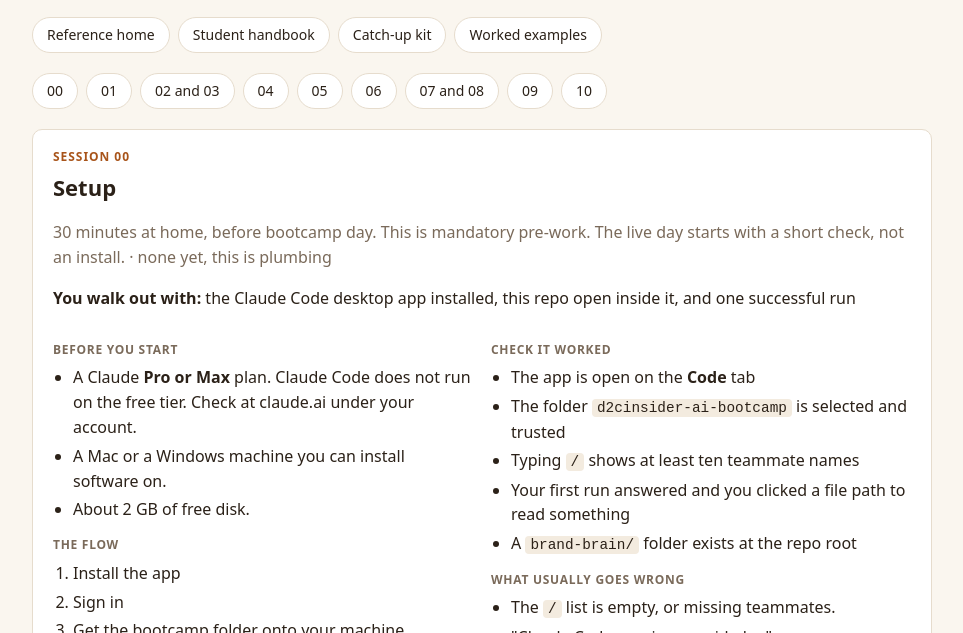
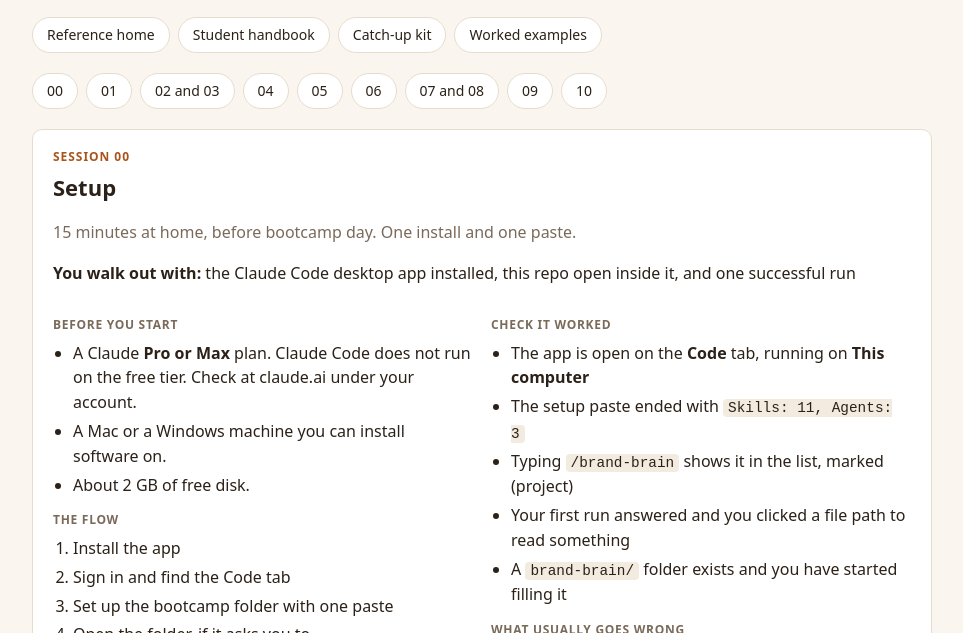
Before and after one commit to snehilkhanor/d2cinsider-ai-bootcamp, a plain HTML site: page site/sessions.html in a window 1280 px wide. Shown: the part 167-800 px from the top of the page, without its empty margins (158-1121 px from the left). Drawn offline with Linux system fonts and the light colour scheme.

Commit message:
Setup: one-paste install, tested on Mac and Windows

```diff
--- a/site/sessions.html
+++ b/site/sessions.html
@@ -32,10 +32,10 @@ pre{background:var(--soft);border-radius:8px;padding:14px;overflow:auto;font-siz
 <nav><a href="#s00">00</a><a href="#s01">01</a><a href="#s02">02 and 03</a><a href="#s04">04</a><a href="#s05">05</a><a href="#s06">06</a><a href="#s07">07 and 08</a><a href="#s09">09</a><a href="#s10">10</a></nav>
 <div class="card" id="s00">
 <div class="over">Session 00</div><h2 style="margin:4px 0 6px">Setup</h2>
-<p class="muted">30 minutes at home, before bootcamp day. This is mandatory pre-work. The live day starts with a short check, not an install. &middot; none yet, this is plumbing</p>
+<p class="muted">15 minutes at home, before bootcamp day. One install and one paste.</p>
 <p><strong>You walk out with:</strong> the Claude Code desktop app installed, this repo open inside it, and one successful run</p>
-<div class="cols"><div><div class="label">Before you start</div><ul><li>A Claude <strong>Pro or Max</strong> plan. Claude Code does not run on the free tier. Check at claude.ai under your account.</li><li>A Mac or a Windows machine you can install software on.</li><li>About 2 GB of free disk.</li></ul><div class="label">The flow</div><ol><li>Install the app</li><li>Sign in</li><li>Get the bootcamp folder onto your machine</li><li>Open the folder in the app</li><li>Meet your teammates</li><li>Your first run</li><li>Set your permission mode</li><li>Copy the brand-brain template</li></ol></div>
-<div><div class="label">Check it worked</div><ul><li>The app is open on the <strong>Code</strong> tab</li><li>The folder <code>d2cinsider-ai-bootcamp</code> is selected and trusted</li><li>Typing <code>/</code> shows at least ten teammate names</li><li>Your first run answered and you clicked a file path to read something</li><li>A <code>brand-brain/</code> folder exists at the repo root</li></ul><div class="label">What usually goes wrong</div><ul><li>The <code>/</code> list is empty, or missing teammates.</li><li>"Claude Code requires a paid plan".</li><li>Windows: tools fail or commands do nothing.</li><li>Files keep reverting, or the app says a file changed underneath it.</li><li>The app is slow or a run stops halfway.</li></ul></div></div>
+<div class="cols"><div><div class="label">Before you start</div><ul><li>A Claude <strong>Pro or Max</strong> plan. Claude Code does not run on the free tier. Check at claude.ai under your account.</li><li>A Mac or a Windows machine you can install software on.</li><li>About 2 GB of free disk.</li></ul><div class="label">The flow</div><ol><li>Install the app</li><li>Sign in and find the Code tab</li><li>Set up the bootcamp folder with one paste</li><li>Open the folder, if it asks you to</li><li>Meet your teammates</li><li>Your first run</li><li>Check your permission mode</li><li>Fill your brand folder</li></ol></div>
+<div><div class="label">Check it worked</div><ul><li>The app is open on the <strong>Code</strong> tab, running on <strong>This computer</strong></li><li>The setup paste ended with <code>Skills: 11, Agents: 3</code></li><li>Typing <code>/brand-brain</code> shows it in the list, marked (project)</li><li>Your first run answered and you clicked a file path to read something</li><li>A <code>brand-brain/</code> folder exists and you have started filling it</li></ul><div class="label">What usually goes wrong</div><ul><li><code>brand-brain</code> is not in the list.</li><li>The setup paste failed, or stopped halfway.</li><li>"Claude Code requires a paid plan".</li><li>Files keep reverting, or the app says a file changed underneath it.</li><li>The app is slow or a run stops halfway.</li></ul></div></div>
 <p><a href="../session-00-setup.md">Open the full session file &rarr;</a></p></div><div class="card" id="s01">
 <div class="over">Session 01</div><h2 style="margin:4px 0 6px">Brand Strategist</h2>
 <p class="muted">70 minutes, 9:40 to 10:50 &middot; <code>CLAUDE.md</code>, a persistent project profile</p>
```
Also changed, not shown: site/index.html (+2 -2 lines), 4 other files.
